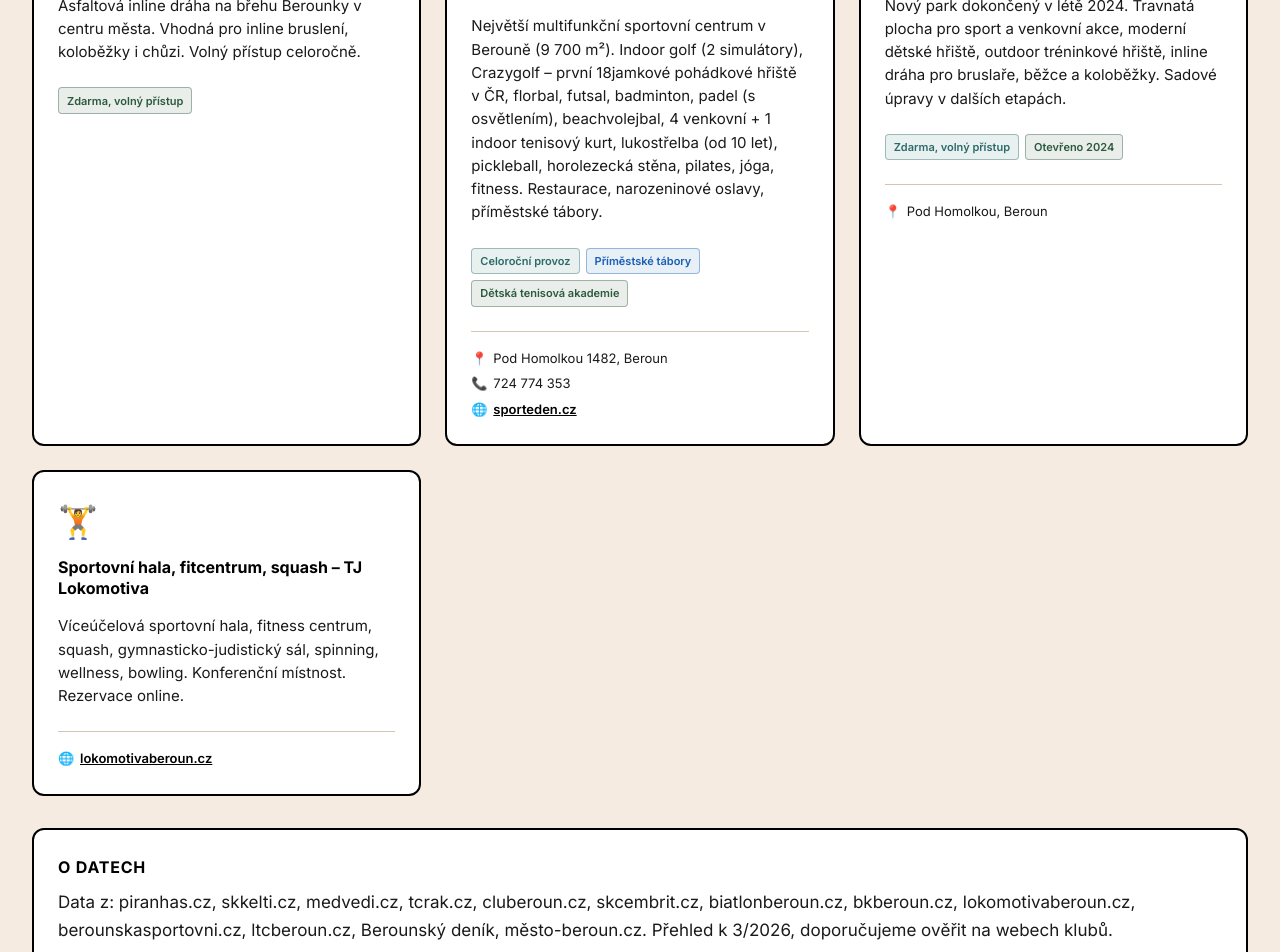
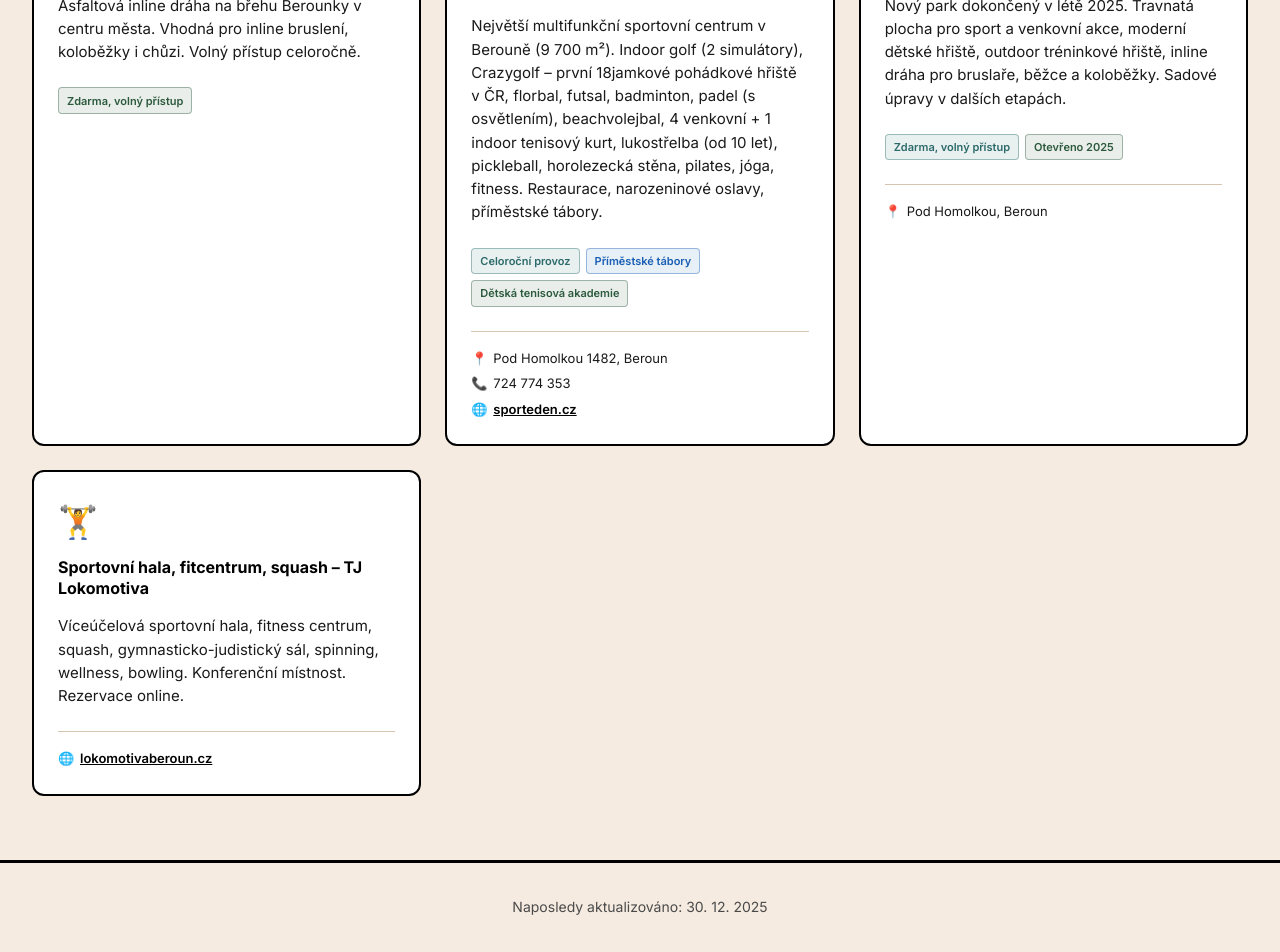
Before and after one commit to baryska/BerounGuide, a Next.js app: page /sport in a window 1280 px wide. Shown: the part 1840-2792 px from the top of the page. Built offline with nearby package versions, Linux system fonts and the light colour scheme.

Commit message:
fix sport

```diff
--- a/app/sport/page.tsx
+++ b/app/sport/page.tsx
@@ -144,10 +144,10 @@ const VENUES: Venue[] = [
     icon: "🌿",
     name: "Park Homolka – nový komunitní areál",
     description:
-      "Nový park dokončený v létě 2024. Travnatá plocha pro sport a venkovní akce, moderní dětské hřiště, outdoor tréninkové hřiště, inline dráha pro bruslaře, běžce a koloběžky. Sadové úpravy v dalších etapách.",
+      "Nový park dokončený v létě 2025. Travnatá plocha pro sport a venkovní akce, moderní dětské hřiště, outdoor tréninkové hřiště, inline dráha pro bruslaře, běžce a koloběžky. Sadové úpravy v dalších etapách.",
     badges: [
       { text: "Zdarma, volný přístup", variant: "age" },
-      { text: "Otevřeno 2024", variant: "green" },
+      { text: "Otevřeno 2025", variant: "green" },
     ],
     meta: [{ icon: "📍", content: "Pod Homolkou, Beroun" }],
   },
@@ -781,12 +781,6 @@ export default function SportBerounPage() {
       </nav>
 
       {renderContent()}
-
-      <Box type="note" title="O datech">
-        Data z: piranhas.cz, skkelti.cz, medvedi.cz, tcrak.cz, cluberoun.cz, skcembrit.cz,
-        biatlonberoun.cz, bkberoun.cz, lokomotivaberoun.cz, berounskasportovni.cz, ltcberoun.cz,
-        Berounský deník, město-beroun.cz. Přehled k 3/2026, doporučujeme ověřit na webech klubů.
-      </Box>
     </main>
   );
 }
```
